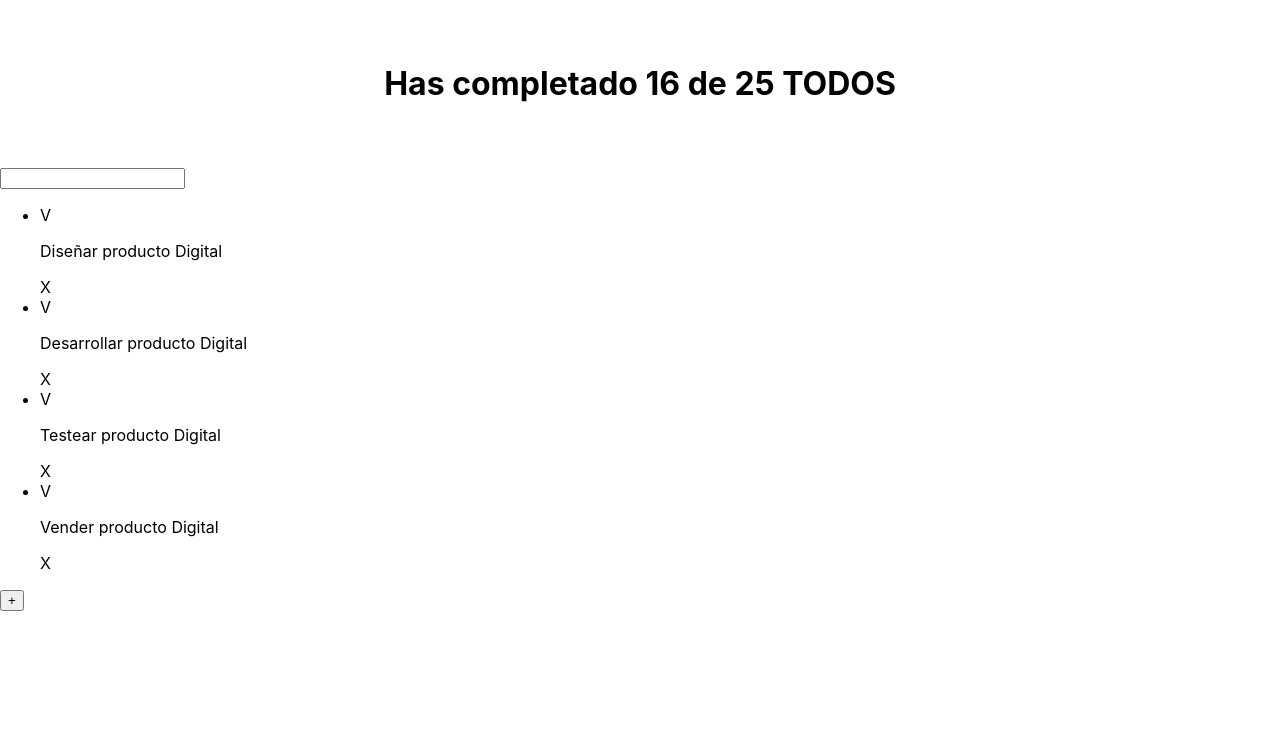
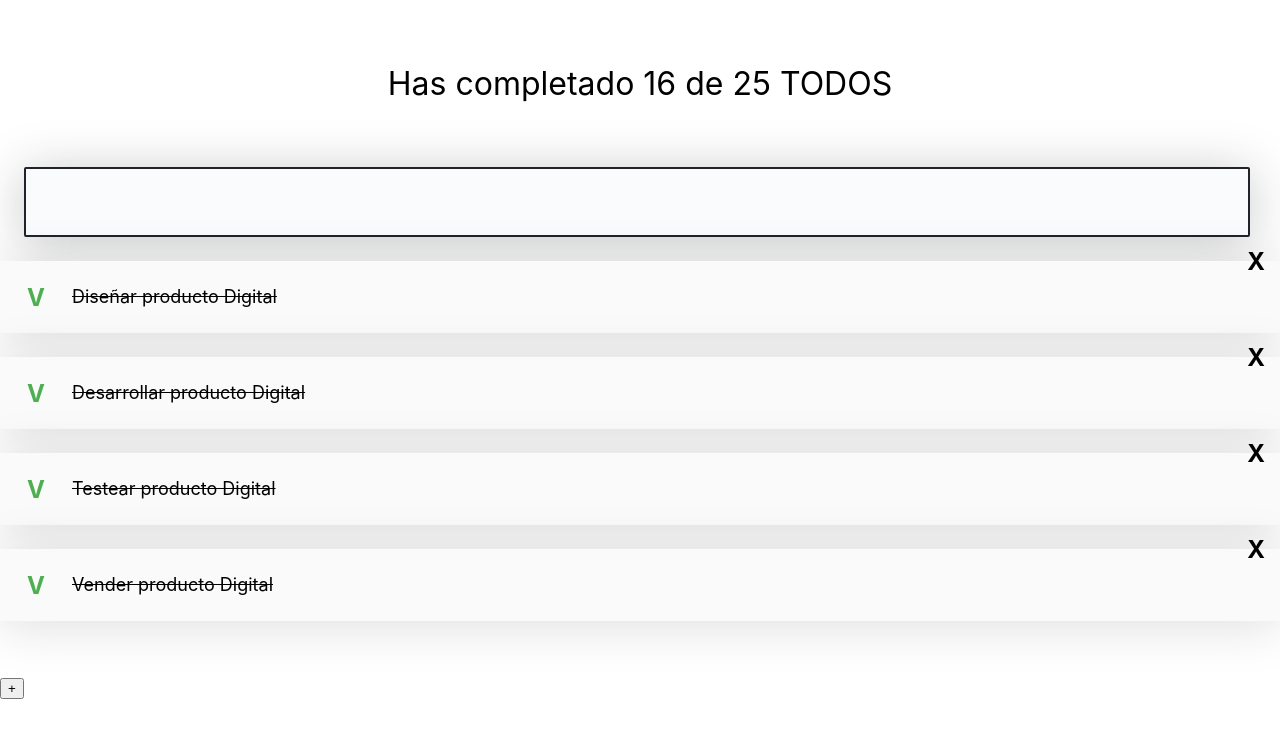
Before and after one commit to SBellido/todo-machine, a React (Create React App) app: page / in a window 1280 px wide. Shown: the top 738 px of the page. Built offline with nearby package versions, Linux system fonts and the light colour scheme.

Commit message:
tyles was added

```diff
--- a/src/CreatedTodoButton/CreatedTodoButton.js
+++ b/src/CreatedTodoButton/CreatedTodoButton.js
@@ -1,3 +1,5 @@
+import './CreatedTodoButton';
+
 function CreatedTodoButton() {
   return (
     <button>
--- a/src/TodoCounter/TodoCounter.css
+++ b/src/TodoCounter/TodoCounter.css
@@ -1,6 +1,10 @@
-h1 {
-  font-size: 2rem;
-  text-align: center;
-  margin: 0;
-  padding: 4rem;
+.TodoCounter{
+  font-size:2rem;
+  text-align:center;
+  margin:0;
+  padding:4rem;
+  font-weight:400
 }
+.TodoCounter span{
+  font-weight:700
+}
--- a/src/TodoCounter/TodoCounter.js
+++ b/src/TodoCounter/TodoCounter.js
@@ -2,7 +2,7 @@
 
 function TodoCounter({ total, completed }) {
   return (
-    <h1>
+    <h1 className="TodoCounter">
       Has completado {completed} de {total} TODOS
     </h1>
   );
--- a/src/TodoItem/TodoItem.css
+++ b/src/TodoItem/TodoItem.css
@@ -0,0 +1,44 @@
+.TodoItem{
+  background-color:#fafafa;
+  position:relative;
+  display:flex;
+  justify-content:center;
+  align-items:center;
+  margin-top:24px;
+  box-shadow:0 5px 50px rgba(32,35,41,.15)
+}
+.TodoItem-p{
+  margin:24px 0 24px 24px;
+  width:calc(100% - 120px);
+  font-size:18px;
+  line-height:24px;
+  font-weight:400
+}
+.TodoItem-p--complete{
+  text-decoration:line-through
+}
+.Icon{
+  cursor:pointer;
+  display:flex;
+  justify-content:center;
+  align-items:center;
+  height:48px;
+  width:48px;
+  font-size:24px;
+  font-weight:700
+}
+.Icon-check{
+  position:absolute;
+  left:12px
+}
+.Icon-check--active{
+  color:#4caf50
+}
+.Icon-delete{
+  position:absolute;
+  top:-24px;
+  right:0
+}
+.Icon-delete:hover{
+  color:red
+}
--- a/src/TodoItem/TodoItem.js
+++ b/src/TodoItem/TodoItem.js
@@ -1,9 +1,19 @@
+import './TodoItem.css';
+
 function TodoItem(props) {
   return (
-    <li>
-      <span>V {props.completed}</span>
-      <p>{props.text}</p>
-      <span>X</span>
+    <li className="TodoItem">
+      <span className="Icon Icon-check
+      Icon-check--active">
+        V {props.completed}
+      </span>
+      <p className="TodoItem-p
+      TodoItem-p--complete">
+        {props.text}
+      </p>
+      <span className="Icon Icon-delete">
+        X
+      </span>
     </li>
   );
 }
--- a/src/TodoList/TodoList.css
+++ b/src/TodoList/TodoList.css
@@ -0,0 +1,5 @@
+.TodoList{
+  margin:0;
+  padding:0 0 56px;
+  list-style:none
+}
--- a/src/TodoList/TodoList.js
+++ b/src/TodoList/TodoList.js
@@ -1,6 +1,8 @@
+import './TodoList.css';
+
 function TodoList( {children} ) {
   return (
-    <ul>
+    <ul className="TodoList">
       {children}
     </ul>
   );
--- a/src/TodoSearch/TodoSeaarch.js
+++ b/src/TodoSearch/TodoSeaarch.js
@@ -1,6 +1,11 @@
+import './TodoSearch.css';
+
 function TodoSearch() {
   return (
-    <input placholder="Buscar" />
+    <input
+      placholder="Buscar"
+      className="TodoSearch"
+    />
   );
 }
 
--- a/src/TodoSearch/TodoSearch.css
+++ b/src/TodoSearch/TodoSearch.css
@@ -0,0 +1,22 @@
+.TodoSearch{
+  background:#f9fbfc;
+  border-radius:2px;
+  border:2px solid #202329;
+  margin:0 24px;
+  height:64px;
+  width:calc(100% - 62px);
+  font-size:24px;
+  text-align:center;
+  font-family:montserrat;
+  font-weight:400;
+  color:#1e1e1f;
+  box-shadow:0 5px 50px rgba(32,35,41,.25)
+}
+.TodoSearch::placeholder{
+  color:#a5a5a5;
+  font-family:montserrat;
+  font-weight:400
+}
+.TodoSearch:focus{
+  outline-color:#61dafa
+}
```
Also changed, not shown: src/CreatedTodoButton/CreatedTodoButton.css (+20 -0 lines).
